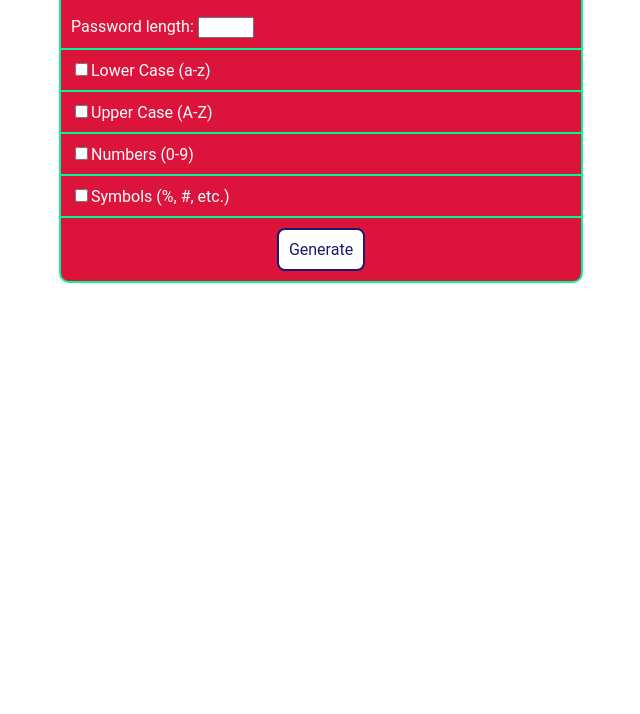
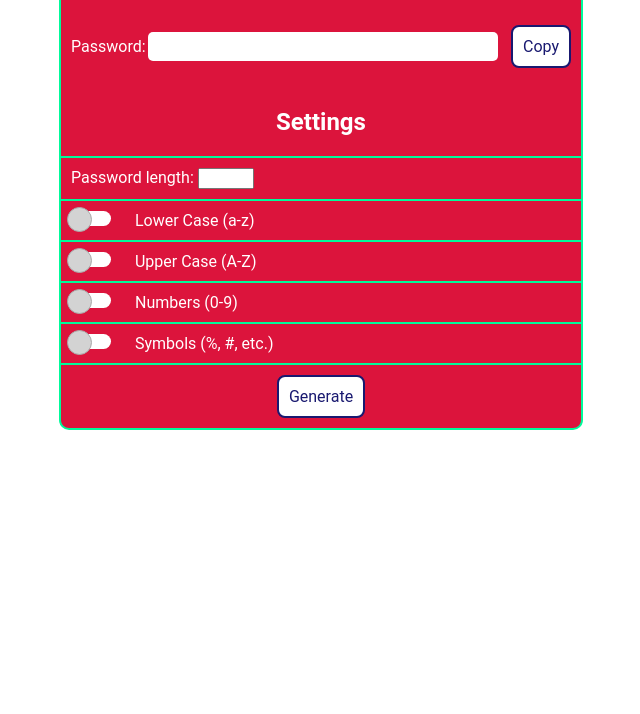
Before and after one commit to LimonJuice322/Password-generator, a plain HTML site: page index.html in a window 1280 px wide. Shown: the part 86-800 px from the top of the page, without its empty margins (319-959 px from the left). Drawn offline with Linux system fonts and the light colour scheme.

Commit message:
Added styles

```diff
--- a/index.html
+++ b/index.html
@@ -8,16 +8,42 @@
   <body>
     <main>
       <div class="generator">
+        <h1>Password generator</h1>
         <div class="password">
           Password: <input class="pass" type="text" maxlength="30">
           <button id="copy" type="button">Copy</button>
         </div>
+        <h2>Settings</h2>
         <ul>
           <li>Password length: <input id="length" type="number" min="0" max="30"></li>
-          <li><label><input class="check" type="checkbox" value="lowercase">Lower Case (a-z)</label></li>
-          <li><label><input class="check" type="checkbox" value="uppercase">Upper Case (A-Z)</label></li>
-          <li><label><input class="check" type="checkbox" value="numbers">Numbers (0-9)</label></li>
-          <li><label><input class="check" type="checkbox" value="symbols">Symbols (%, #, etc.)</label></li>
+          <li>
+            <label class="checkbox">
+              <input class="check" type="checkbox" value="lowercase">
+              <div class="check_div"></div>
+              <span>Lower Case (a-z)</span>
+            </label>
+          </li>
+          <li>
+            <label class="checkbox">
+              <input class="check" type="checkbox" value="uppercase">
+              <div class="check_div"></div>
+              <span>Upper Case (A-Z)</span>
+            </label>
+          </li>
+          <li>
+            <label class="checkbox">
+              <input class="check" type="checkbox" value="numbers">
+              <div class="check_div"></div>
+              <span>Numbers (0-9)</span>
+            </label>
+          </li>
+          <li>
+            <label class="checkbox">
+              <input class="check" type="checkbox" value="symbols">
+              <div class="check_div"></div>
+              <span>Symbols (%, #, etc.)</span>
+            </label>
+          </li>
         </ul>
         <button id="Gen" type="button">Generate</button>
       </div>
--- a/styles.css
+++ b/styles.css
@@ -6,7 +6,7 @@ main {
 .generator {
   font-family: 'Roboto', sans-serif;
   background-color: #DC143C;
-  color: white;
+  color: #FFFFFF;
   border-radius: 10px;
   display: flex;
   justify-content: center;
@@ -27,9 +27,16 @@ main {
 
 .pass {
   width: 340px;
-  padding: 3px;
+  padding: 5px;
   font-size: 16px;
   font-family: 'Roboto', sans-serif;
+  border-radius: 5px;
+  border: none;
+  outline: none;
+}
+
+#length {
+  outline: none;
 }
 
 ul {
@@ -46,6 +53,7 @@ li {
 
 li:first-child {
   padding: 10px;
+  border-top: 2px solid #00FA9A;
 }
 
 label {
@@ -54,8 +62,13 @@ label {
   padding: 10px;
 }
 
-.selected {
-  background-color: #00FA9A;
+label:hover {
+  cursor: pointer;
+  background-color: #191970;
+}
+
+span {
+  padding-left: 20px;
 }
 
 button {
@@ -65,13 +78,59 @@ button {
   padding: 10px;
   margin: 10px;
   color: #191970;
-  background-color: white;
+  background-color: #FFFFFF;
   border-radius: 8px;
   outline: none;
 }
 
 button:hover {
   background-color: #191970;
-  color: white;
+  color: #FFFFFF;
   cursor: pointer;
 }
+
+.checkbox {
+  --first-color: #FFFFFF;
+  --second-color: #D3D3D3;
+  --third-color: #7FFF00;
+  --fourth-color: #A9A9A9;
+  --width: 40px;
+  --height: 15px;
+  --offset: -4px;
+  --duration: 0.1s;
+}
+
+.check {
+  display: none;
+}
+
+.check_div {
+  display: inline-block;
+  position: relative;
+  width: var(--width);
+  height: var(--height);
+  border-radius: var(--width);
+  background-color: var(--first-color);
+  transition: var(--duration);
+}
+
+.check:checked ~ .check_div {
+  background-color: var(--third-color);
+}
+
+.check:checked ~ .check_div::before {
+  left: calc(var(--width) - var(--height) + var(--offset));
+}
+
+.check_div::before {
+  content: '';
+  position: absolute;
+  top: var(--offset);
+  left: var(--offset);
+  width: calc(var(--height) - 2 * var(--offset));
+  height: calc(var(--height) - 2 * var(--offset));
+  background-color: var(--second-color);
+  border-radius: 50%;
+  border: 1px solid var(--fourth-color);
+  transition: var(--duration);
+}
```
